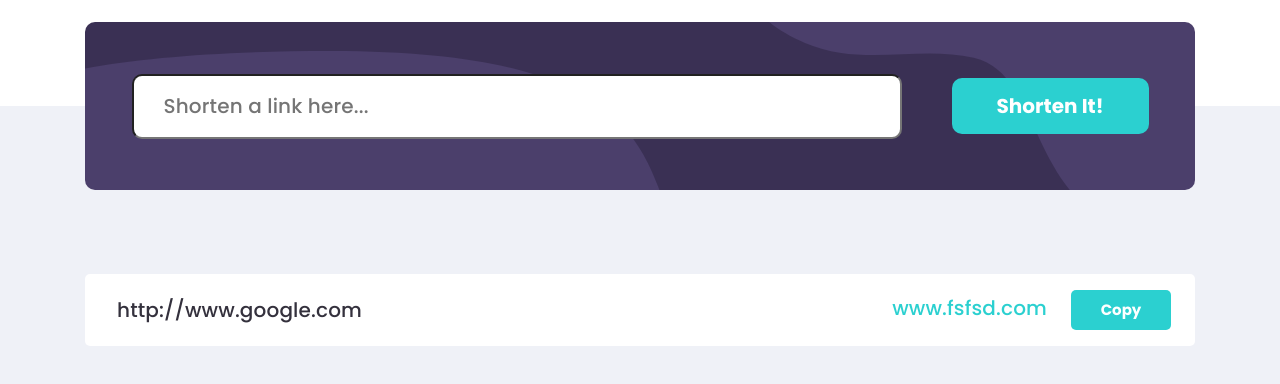
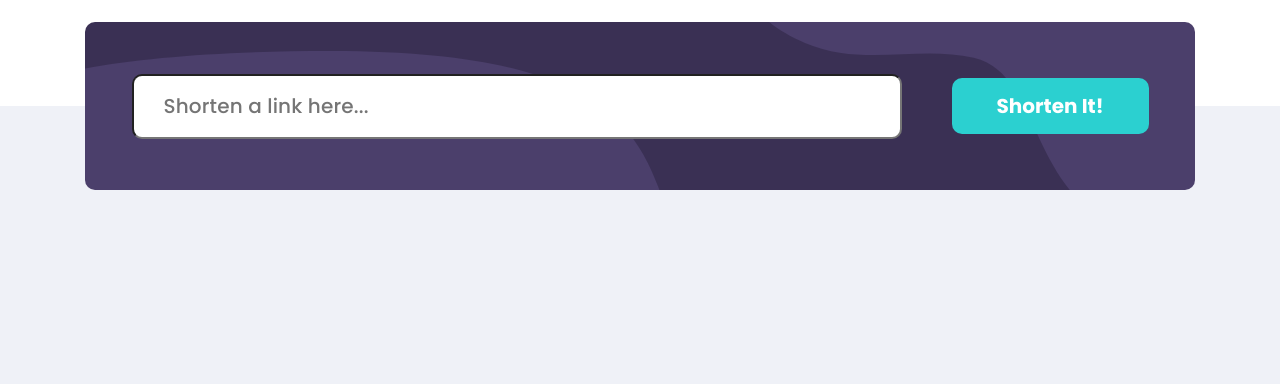
Before and after one commit to KiddAlexx/url-shortening-api-FM, a React (Vite) app: page / in a window 1280 px wide. Shown: the part 694-1078 px from the top of the page. Built offline with nearby package versions, Linux system fonts and the light colour scheme; the HTML template or start-up script is replaced by a standard one.

Commit message:
update UrlResult component to recieve urlData array as props, map over and create link container for each object in the array

```diff
--- a/src/components/UrlForm.jsx
+++ b/src/components/UrlForm.jsx
@@ -90,7 +90,7 @@ function UrlForm() {
         </form>
       </div>
       <div className="url-results-container">
-        <UrlResult />
+        <UrlResult urlData={urlData} />
       </div>
     </main>
   );
--- a/src/components/UrlResult.jsx
+++ b/src/components/UrlResult.jsx
@@ -1,13 +1,14 @@
-function UrlResult() {
-  return (
-    <div className="link-container">
-      <p className="url-original">http://www.google.com</p>
+function UrlResult(props) {
+  const linkElements = props.urlData.map((data) => (
+    <div className="link-container" key={data.id}>
+      <p className="url-original">{data.urlOriginal}</p>
       <div>
-        <p className="url-short">www.fsfsd.com</p>
+        <p className="url-short">{data.urlShort}</p>
         <button className="btn-copy-url btn-main">Copy</button>
       </div>
     </div>
-  );
+  ));
+
+  return <div>{linkElements}</div>;
 }
-
 export default UrlResult;
```
